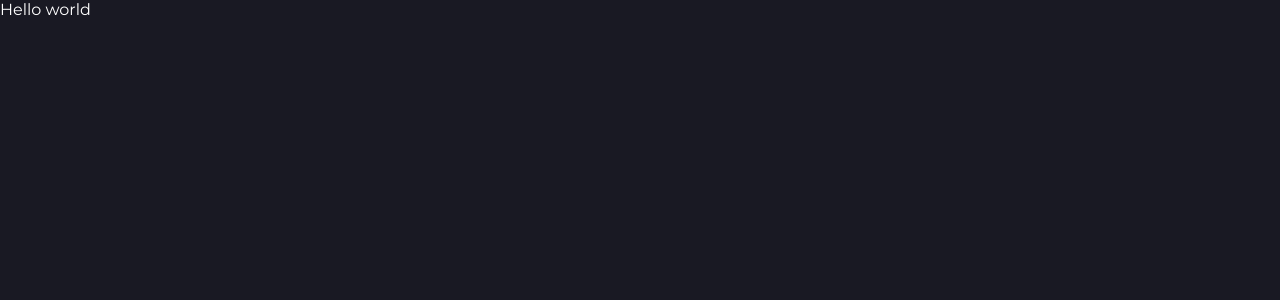
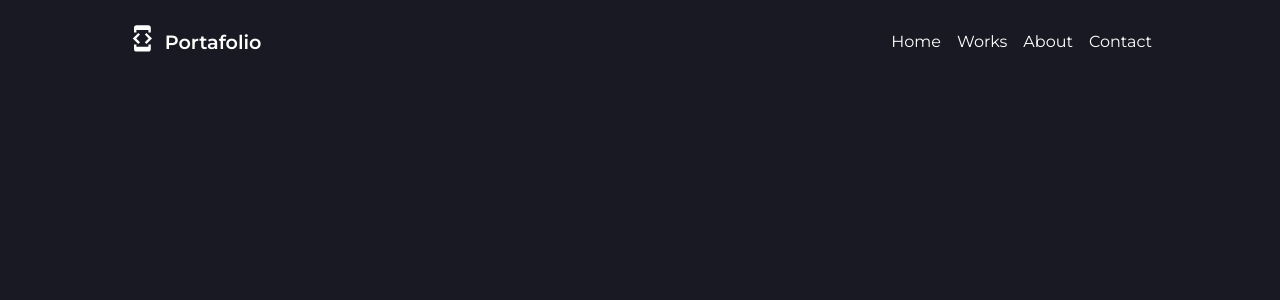
Before and after one commit to AgustinEscalanteRojo/agustinescalanterojo.github.io, a React (Create React App) app: page / in a window 1280 px wide. Shown: the top 300 px of the page. Built offline with nearby package versions, Linux system fonts and the light colour scheme.

Commit message:
feat: add header styles

```diff
--- a/src/App.js
+++ b/src/App.js
@@ -1,6 +1,19 @@
+import Header from "./components/Banner/Header";
+import styled from "styled-components";
+
 function App() {
-  return (<div>Hello world</div>
+  return (
+    <Container>
+      <Banner>
+        <Header />
+      </Banner>
+    </Container>
   );
 }
 
 export default App;
+
+const Container = styled.div`
+`;
+
+const Banner = styled.div``;
--- /dev/null
+++ b/src/components/Banner/Header.jsx
@@ -0,0 +1,87 @@
+import React from "react";
+import styled from "styled-components";
+import { MdDeveloperMode } from "react-icons/md";
+
+const Header = () => {
+  return (
+    <Container>
+      <Logo>
+        <span>
+          <MdDeveloperMode />
+        </span>
+        <h1>Portafolio</h1>
+      </Logo>
+      <Nav>
+        <span>
+          <a href="#">Home</a>
+        </span>
+        <span>
+          <a href="#">Works</a>
+        </span>
+        <span>
+          <a href="#">About</a>
+        </span>
+        <span>
+          <a href="#">Contact</a>
+        </span>
+      </Nav>
+    </Container>
+  );
+};
+
+export default Header;
+
+const Container = styled.div`
+  display: flex;
+  align-items: center;
+  justify-content: space-between;
+  max-width: 1280px;
+  width: 80%;
+  margin: 0 auto;
+  padding: 1.5rem 0;
+`;
+
+const Logo = styled.div`
+  display: flex;
+  align-items: center;
+  gap: 0.5rem;
+  span{
+        font-size: 1.8rem;
+    }
+
+    h1{
+        font-weight: 600;
+        font-size: 1.2rem;
+    }
+`;
+
+const Nav = styled.div`
+    span{
+        margin-left: 1rem;
+        a{
+            color: #fff;
+            text-decoration: none;
+            font-weight: 400;
+            position: relative;
+            :before{
+                content: "";
+                position: absolute;
+                left: 0;
+                right: 0;
+                bottom: -5px;
+                height: 2px;
+                background-color: #fff;
+                transform: scale(0);
+                transform-origin: right;
+                transition: transform 400ms ease-in-out;
+            }
+            :hover:before{
+                transform: scale(1);
+                transform-origin: left;
+            }
+            :hover{
+                opacity: 0.7;
+            }
+        }
+    }
+`;
```
